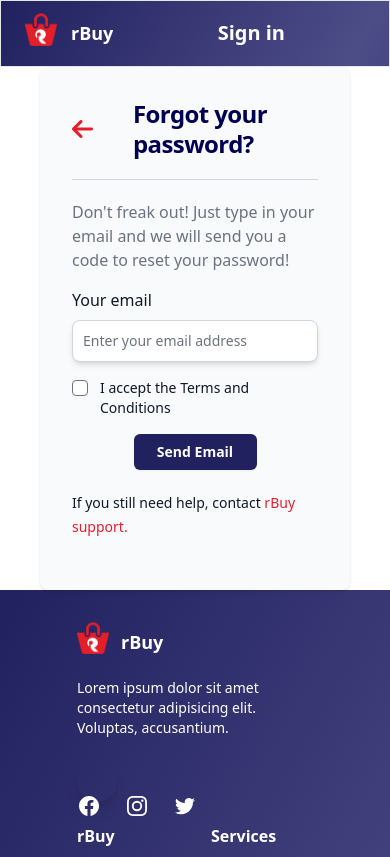
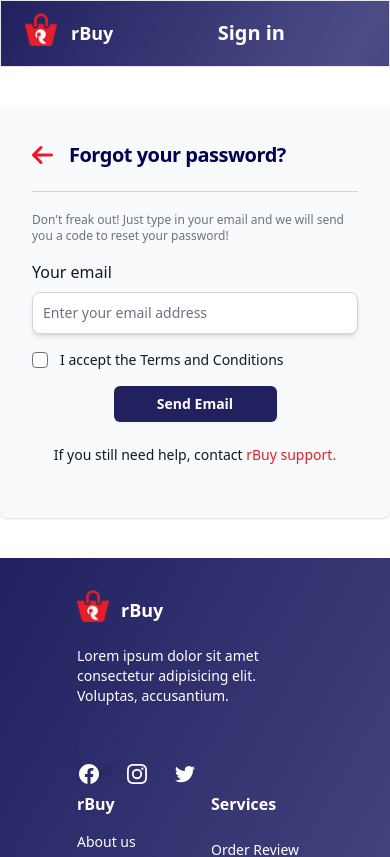
Before and after one commit to Logan-Ph/Building-IT-System, a React (Create React App) app in the folder client/: page /forgot-password in a window 390 px wide. Shown: the top 857 px of the page. Built offline with nearby package versions, Linux system fonts and the light colour scheme; what search-insights, tailwind-accent-color would draw is missing.

Commit message:
modify somethong

```diff
--- a/client/src/Pages/User/ForgotPasswordPage.js
+++ b/client/src/Pages/User/ForgotPasswordPage.js
@@ -84,20 +84,20 @@ export default function ForgotPassword() {
         />
 
         <section className="bg-white">
-            <div className="px-4 mx-auto max-w-screen-md">
-                <div className="flex flex-col items-center justify-center px-6 mx-auto md:h-screen lg:py-0">
-                    <div className="w-full p-6 rounded-lg shadow dark:border md:mt-0 sm:max-w-md bg-gray-50 border-gray-50 sm:p-8">
+            <div className="mx-auto">
+                <div className="flex flex-col items-center mx-auto py-10 xs:px-10">
+                    <div className="w-full px-6 rounded-lg shadow dark:border md:mt-0 sm:max-w-md bg-gray-50 border-gray-50 sm:p-8">
                         <div className="flex flex-row items-center">
                             <button className="border-black">
                                 <a href="\login" className="text-2xl text-[#E61E2A]">
                                     <i className="fa-solid fa-arrow-left"></i>
                                 </a>
                             </button>
-                            <h1 className="ml-10 text-2xl font-bold leading-tight tracking-tight text-[#000053] md:text-2xl">Forgot your password?</h1>
+                            <h1 className="ml-10 text-2xl font-bold leading-tight tracking-tight text-[#000053] md:text-2xl xs:text-xl xs:ml-4">Forgot your password?</h1>
                         </div>
 
                         <hr className="h-px my-5 bg-gray-300 border-0"></hr>
-                        <p className="font-light text-gray-500">Don't freak out! Just type in your email and we will send you a code to reset your password!</p>
+                        <p className="font-light text-gray-500 xs:text-xs">Don't freak out! Just type in your email and we will send you a code to reset your password!</p>
                         <form className="mt-4 space-y-4 lg:mt-5 md:space-y-5" action="#">
                             <div>
                                 <label for="email" className="block mb-2 text-md font-medium text-gray-900">Your email</label>
@@ -125,6 +125,5 @@ export default function ForgotPassword() {
                 </div>
             </div>
         </section>
-
     </>
 }
```
